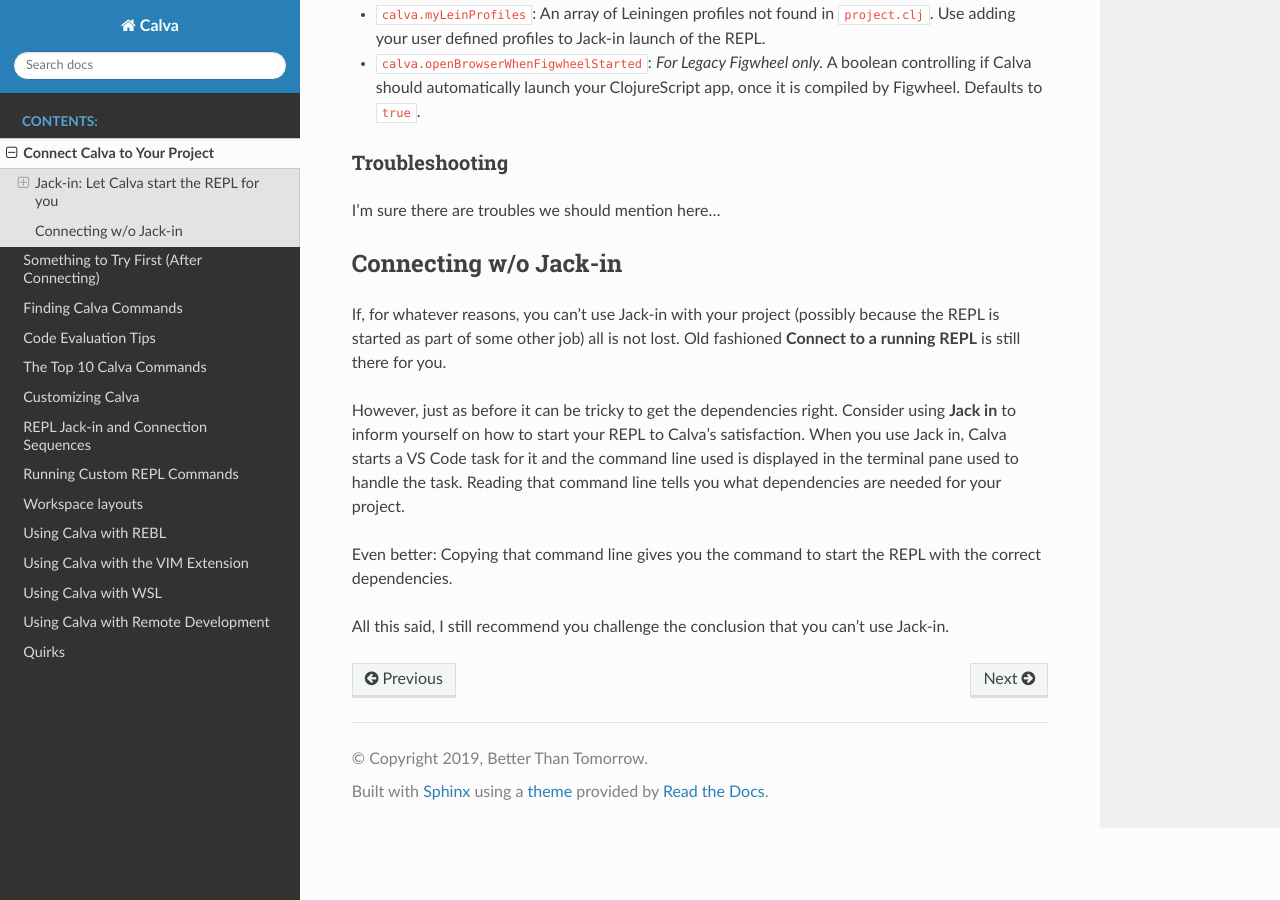
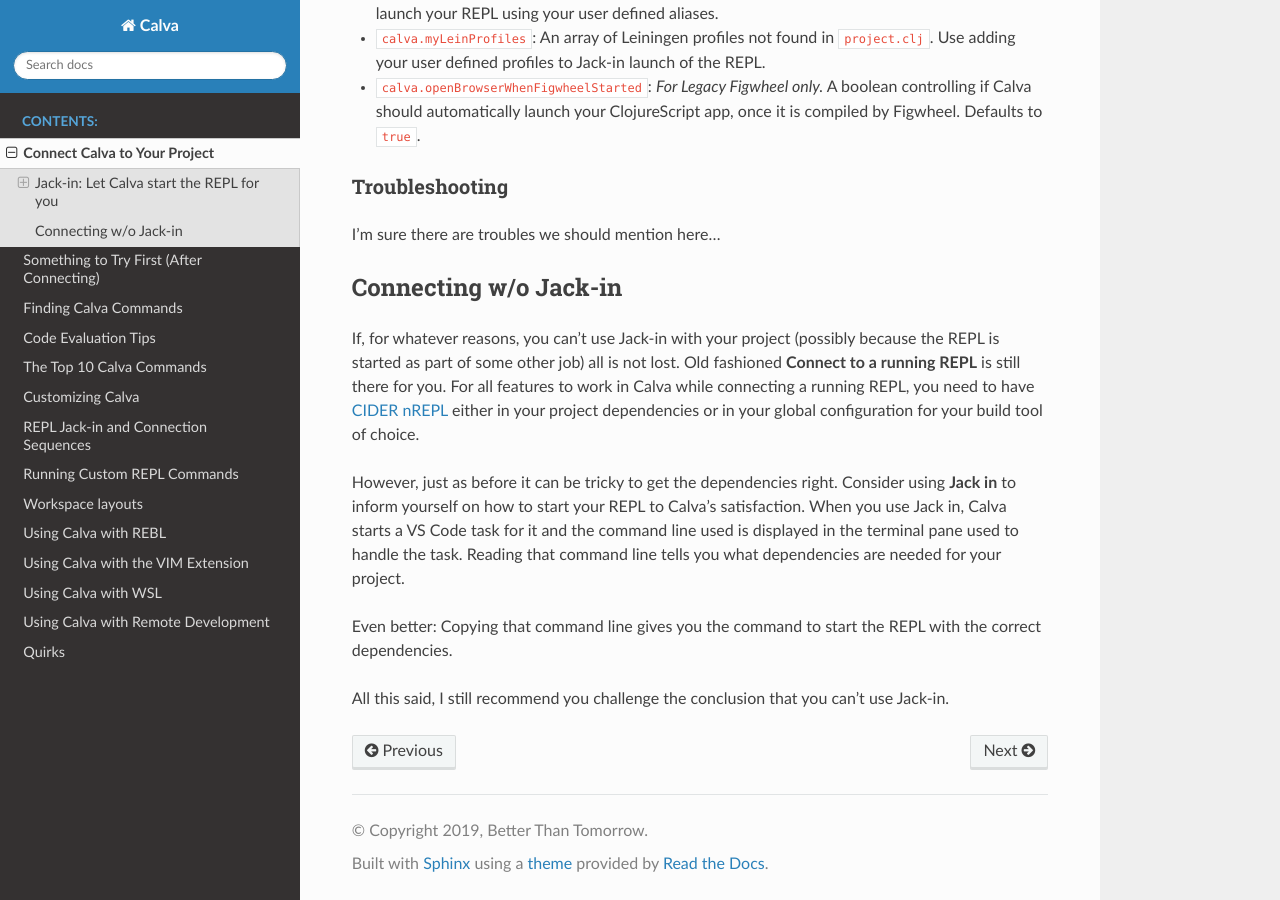
Before and after one commit to BetterThanTomorrow/calva, a Sphinx documentation site: the page built from docs/readthedocs/source/connect.md, in a window 1280 px wide and 900 px high, scrolled down 1157 px. Built offline with Sphinx 7.4.7 and the Read the Docs theme 2.0.0, drawn with Linux system fonts in a browser that asks for light colours; some of the changed text lies outside the part shown.

Commit message:
Add mention of CIDER nREPL in the documentation

```diff
--- a/docs/readthedocs/source/connect.md
+++ b/docs/readthedocs/source/connect.md
@@ -6,7 +6,7 @@
 
 This way Calva can make sure it is started with the dependencies needed for a working Clojure and/or ClojureScript session. This is often referred to as **Jack in** (because that is what it is called in CIDER).
 
-Jack-in supports both CLJ and for CLJS, and has built-in configurations for **Leiningen**, **Clojure CLI**, and **shadow-cljs** projects, as well as for the CLJS repl types: **Figwheel Main**, **lein-fiwgheel** (legacy Figwheel), **shadow-cljs**, and Nashorn.
+Jack-in supports both CLJ and for CLJS, and has built-in configurations for **Leiningen**, **Clojure CLI**, and **shadow-cljs** projects, as well as for the CLJS repl types: **Figwheel Main**, **lein-fiwgheel** (legacy Figwheel), **shadow-cljs**, and Nashorn. Using jack-in provides your development environment everything you need for Calva to work, namely [CIDER nREPL](https://github.com/clojure-emacs/cider-nrepl).
 
 It works like so:
 
@@ -38,7 +38,7 @@
 
 ## Connecting w/o Jack-in
 
-If, for whatever reasons, you can't use Jack-in with your project (possibly because the REPL is started as part of some other job) all is not lost. Old fashioned **Connect to a running REPL** is still there for you.
+If, for whatever reasons, you can't use Jack-in with your project (possibly because the REPL is started as part of some other job) all is not lost. Old fashioned **Connect to a running REPL** is still there for you. For all features to work in Calva while connecting a running REPL, you need to have [CIDER nREPL](https://github.com/clojure-emacs/cider-nrepl) either in your project dependencies or in your global configuration for your build tool of choice.
 
 However, just as before it can be tricky to get the dependencies right. Consider using **Jack in** to inform yourself on how to start your REPL to Calva's satisfaction. When you use Jack in, Calva starts a VS Code task for it and the command line used is displayed in the terminal pane used to handle the task. Reading that command line tells you what dependencies are needed for your project.
 
```
